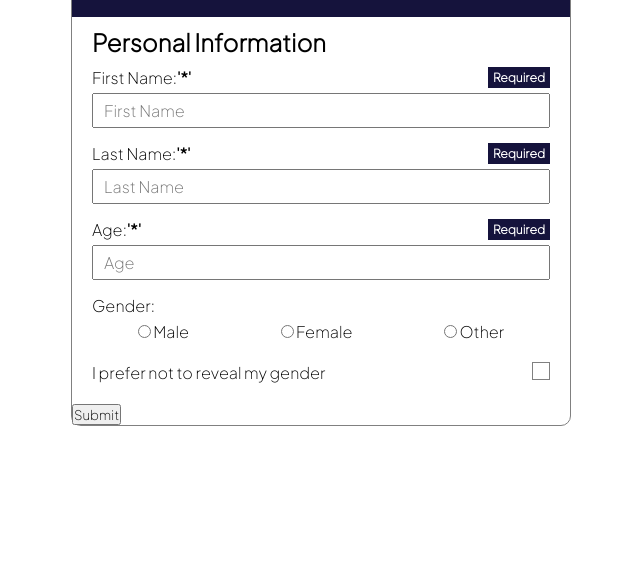
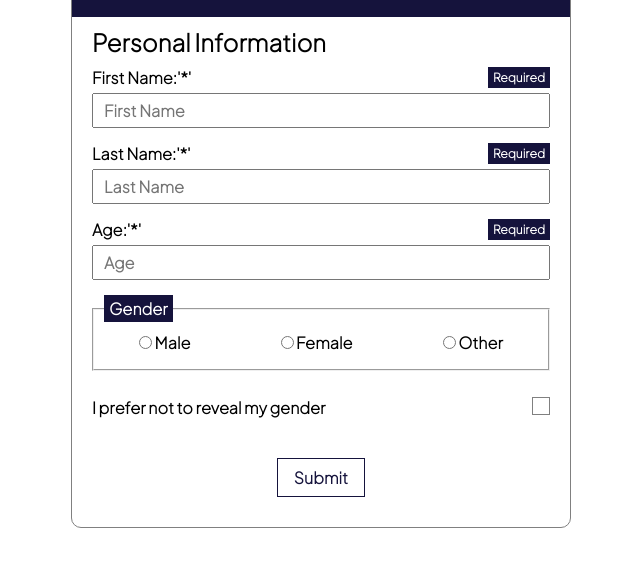
Before and after one commit to Mahdi-20Hs/Registration_Form, a plain HTML site: page index.html in a window 1280 px wide. Shown: the part 130-696 px from the top of the page, without its empty margins (319-959 px from the left). Drawn offline with Linux system fonts and the light colour scheme.

Commit message:
styled the submit button

```diff
--- a/index.html
+++ b/index.html
@@ -21,13 +21,13 @@
 
       <div class="firstName input">
         <label for="firstName">First Name:<strong>'*'</strong></label>
-        <input type="text" name="firstName" id="firstName" placeholder="First Name" pattern="[a-zA-Z]+" required>
+        <input type="text" name="firstName" id="firstName" placeholder="First Name" pattern="[a-zA-Z]+" required title="Use charachters only">
         <span></span>
       </div>
 
       <div class="lastName input">
         <label for="lastName">Last Name:<strong>'*'</strong></label>
-        <input type="text" name="lastName" id="lastName" placeholder="Last Name" pattern="[a-zA-Z]+" required>
+        <input type="text" name="lastName" id="lastName" placeholder="Last Name" pattern="[a-zA-Z]+" required title="Use charachters only">
         <span></span>
       </div>
 
@@ -37,8 +37,8 @@
         <span></span>
       </div>
 
-      <div class="gender">
-        <div>Gender:</div>
+      <fieldset class="gender">
+        <legend>Gender</legend>
         <ul>
           <li>
             <input type="radio" name="gender" id="male" value="male">
@@ -56,7 +56,7 @@
           </li>
 
         </ul>
-      </div>
+      </fieldset>
 
       <div class="noGender">
         <label for="noGender">I prefer not to reveal my gender</label>
--- a/styles.css
+++ b/styles.css
@@ -4,6 +4,7 @@
   margin: 0%;
   box-sizing: border-box;
   font-family: 'Plus Jakarta Sans', sans-serif;
+  font-weight: bold;
 }
 form{
   width: 40%;
@@ -42,11 +43,14 @@ form{
   font-size: 16px;
 }
 
+.input input:focus{
+  outline: none;
+}
 .input input:valid{
   border: 2px solid green;
 }
 
-.input input:invalid:not(:placeholder-shown):not(:focus){
+.input input:invalid:not(:placeholder-shown){
   border: 2px solid red;
 }
 
@@ -60,23 +64,22 @@ form{
   color: white;
   padding: 3px 5px;
   font-size: 12px;
-  font-weight: bold;
 }
 
-.input input:valid:not(:placeholder-shown):not(:focus) + span::before,
-.input input:invalid:not(:placeholder-shown):not(:focus) + span::before
+.input input:valid:not(:placeholder-shown) + span::before,
+.input input:invalid:not(:placeholder-shown) + span::before
 {
   position: absolute;
   right: 10px;
   top: 34px;
 }
 
-.input input:valid:not(:placeholder-shown):not(:focus) + span::before{
+.input input:valid:not(:placeholder-shown) + span::before{
   content: url(./assets/check-mark-button-svgrepo-com.svg);
 }
 
 
-.input input:invalid:not(:placeholder-shown):not(:focus) + span::before{
+.input input:invalid:not(:placeholder-shown) + span::before{
   content: url(./assets/cross-mark-button-svgrepo-com.svg);
 }
 
@@ -84,7 +87,7 @@ form{
   list-style: none;
   display: flex;
   justify-content: space-around;
-  margin-bottom: 10px;
+  margin-bottom: 16px;
 }
 
 div:first-child{
@@ -93,10 +96,19 @@ div:first-child{
 
 .noGender{
   display: flex;
+  margin-top: 16px;
 }
 
 .noGender label{
   flex-grow: 2;
+}
+
+legend{
+  background-color: #15133C;
+  color: white;
+  font-size: 16px;
+  padding: 3px 5px;
+  margin: 10px;
 }
 
 .noGender input{
@@ -112,3 +124,27 @@ div:first-child{
   content: url(./assets/checkbox.svg);
   background-color: #15133C;
 }
+
+
+.submit{
+  display: flex;
+  justify-content: center;
+  padding: 20px;
+}
+
+.submit button{
+  background-color: white;
+  padding: 8px 16px;
+  font-size: 16px;
+  color: #15133C;
+  border: 1px solid #15133C;
+  margin-bottom: 10px;
+  cursor: pointer;
+  transition-duration: 0.1s;
+}
+
+.submit button:hover{
+  background-color: #15133C;
+  color: white;
+  transition-duration: 0.1s;
+}
```
